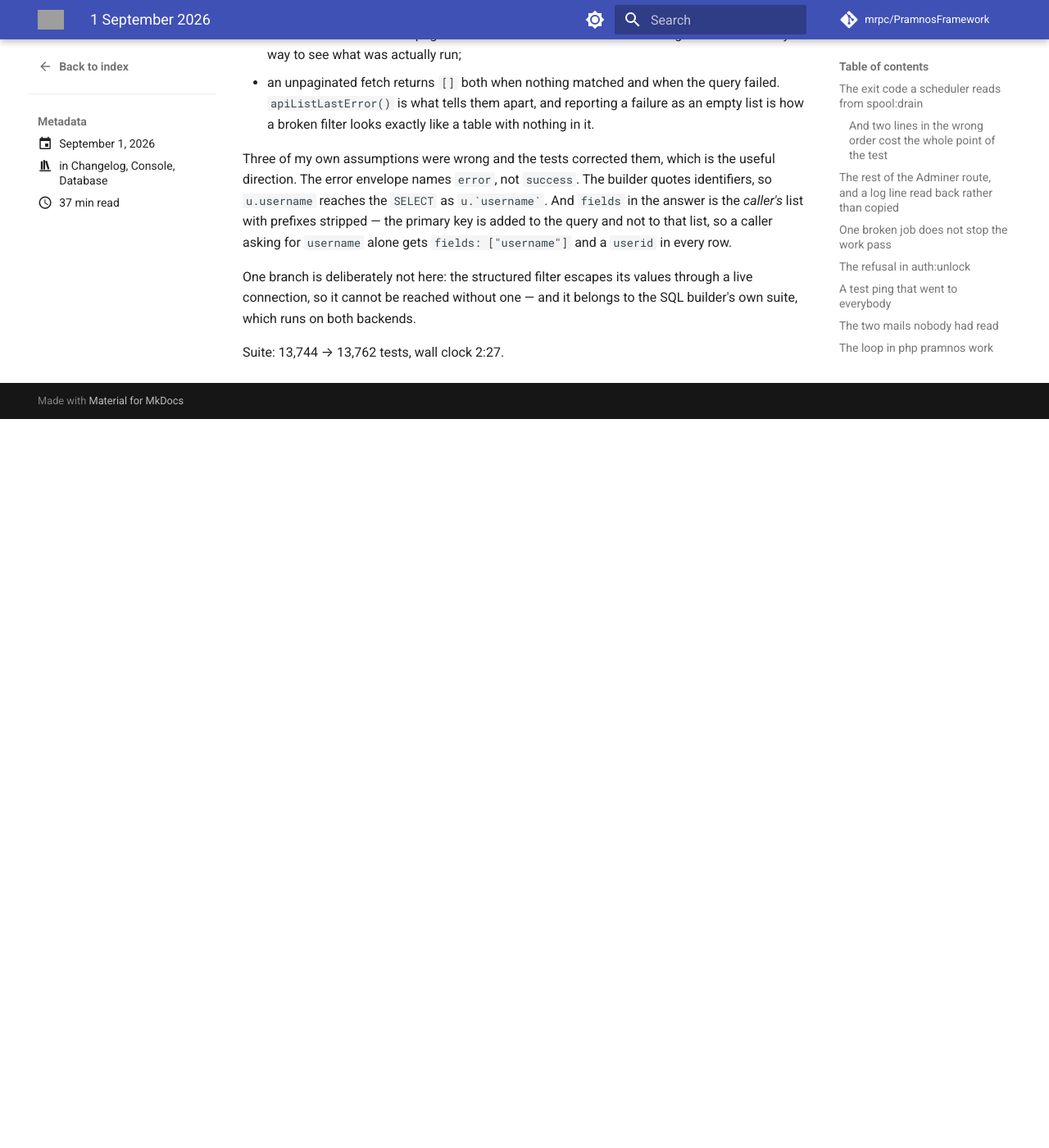
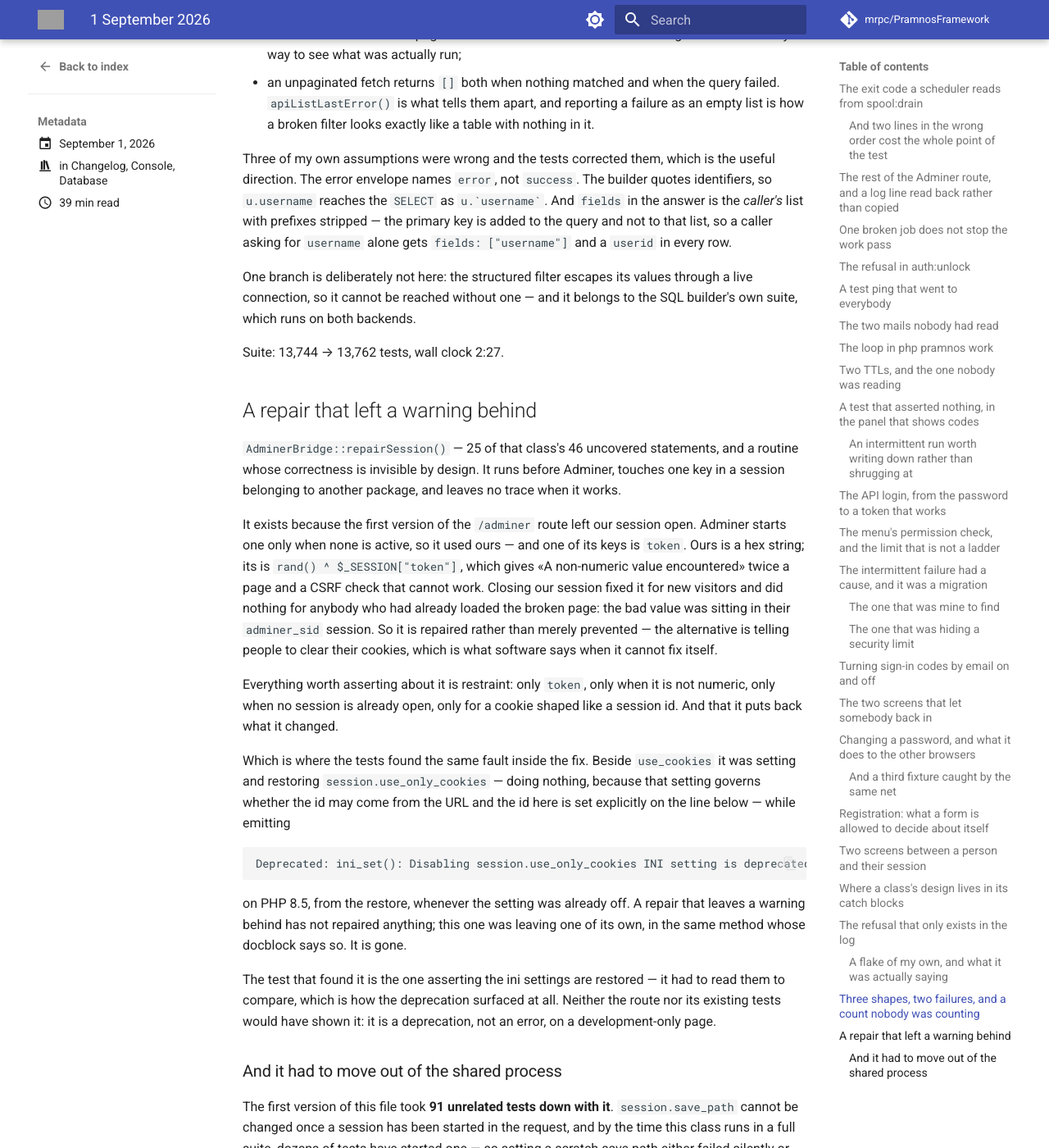
Before and after one commit to mrpc/PramnosFramework, an MkDocs documentation site: the page built from docs/version-history/posts/2026-09-01.md, in a window 1280 px wide and 1400 px high, scrolled down 22611 px. Shown: the whole window at 82% size. Built offline with MkDocs 1.6.1 and Material for MkDocs 9.7.7, drawn with Linux system fonts in a browser that asks for light colours; comment, search, counter and statistics services are not loaded; before the commit the page ends 23122 px from its top, so only the background shows below that; some of the changed text lies outside the part shown; grey boxes are pictures that could not be loaded.

Commit message:
fix(devpanel): stop the Adminer session repair emitting its own deprecation
`repairSession()` set and restored `session.use_only_cookies` beside
`use_cookies`. It was doing nothing — that setting governs whether the session id
may come from the URL, and the id here is set explicitly by `session_id()` on the
line below — while the restore emitted «Disabling session.use_only_cookies INI
setting is deprecated» on PHP 8.5 whenever the setting was already off.

A repair that leaves a warning behind has not repaired anything, which is what
that method's own docblock says about the warning it was written to remove. It
was leaving one of its own.

Tests: 25 of `AdminerBridge`'s 46 uncovered statements were this method, whose
correctness is invisible by design — it runs before Adminer, touches one key in
another package's session, and leaves no trace when it works. Everything asserted
is restraint: only `token`, only when it is not numeric, only when no session is
already open, only for a cookie shaped like a session id, and it puts back what it
changed.

In its own process per test. The first version took 91 unrelated tests down with
it: `session.save_path` cannot be changed once a session has been started in the
request, and by the time this class runs in a full suite dozens of tests have
started one.

Guide: the repair, why it repairs rather than only prevents, and what it restores.

````diff
--- a/docs/Pramnos_DevPanel_Guide.md
+++ b/docs/Pramnos_DevPanel_Guide.md
@@ -173,6 +173,29 @@
 What this does **not** protect against is somebody who already has a root account's session. If
 that is a concern, keep `adminer_autologin` off, and the operator types the database password —
 two locks instead of one.
+
+### The session repair
+
+Adminer starts a session only when none is active, so the first version of this route handed it
+ours. One of the keys it uses is `token`: ours is a hex string and its is
+`rand() ^ $_SESSION["token"]`, which gives «A non-numeric value encountered» twice a page and a
+CSRF check that cannot work.
+
+Closing our session fixed it for a new visitor and did nothing for anybody who had already loaded
+the broken page — the bad value was already in their `adminer_sid` session, waiting for every later
+request. So `AdminerBridge::repairSession()` removes it, rather than only preventing it: the
+alternative is telling people to clear their cookies, which is what software says when it cannot
+fix itself.
+
+It is deliberately narrow. Only `token`, and only when it is not numeric — everything else in
+there is Adminer's. Only when no session is already open, because starting a second one over a live
+session would take the visitor's own with it. Only for a cookie shaped like a session id, because
+that value is under the visitor's control and `session_id()` rejects anything else noisily.
+
+And it restores what it changed: the session name, and `session.use_cookies`.
+`session_start($options)` applies its options as ini settings **for the rest of the request**, so
+without the restore Adminer's own `session_set_cookie_params()` warned «Session cookies cannot be
+used when session.use_cookies is disabled» at the top of every page.
 
 Two details worth knowing:
 
--- a/docs/version-history/posts/2026-09-01.md
+++ b/docs/version-history/posts/2026-09-01.md
@@ -966,3 +966,58 @@
 which runs on both backends.
 
 Suite: 13,744 → 13,762 tests, wall clock 2:27.
+
+## A repair that left a warning behind
+
+`AdminerBridge::repairSession()` — 25 of that class's 46 uncovered statements, and a routine whose
+correctness is invisible by design. It runs before Adminer, touches one key in a session belonging
+to another package, and leaves no trace when it works.
+
+It exists because the first version of the `/adminer` route left our session open. Adminer starts
+one only when none is active, so it used ours — and one of its keys is `token`. Ours is a hex
+string; its is `rand() ^ $_SESSION["token"]`, which gives «A non-numeric value encountered» twice a
+page and a CSRF check that cannot work. Closing our session fixed it for new visitors and did
+nothing for anybody who had already loaded the broken page: the bad value was sitting in their
+`adminer_sid` session. So it is repaired rather than merely prevented — the alternative is telling
+people to clear their cookies, which is what software says when it cannot fix itself.
+
+Everything worth asserting about it is restraint: only `token`, only when it is not numeric, only
+when no session is already open, only for a cookie shaped like a session id. And that it puts back
+what it changed.
+
+Which is where the tests found the same fault inside the fix. Beside `use_cookies` it was setting
+and restoring `session.use_only_cookies` — doing nothing, because that setting governs whether the
+id may come from the URL and the id here is set explicitly on the line below — while emitting
+
+```
+Deprecated: ini_set(): Disabling session.use_only_cookies INI setting is deprecated
+```
+
+on PHP 8.5, from the restore, whenever the setting was already off. A repair that leaves a warning
+behind has not repaired anything; this one was leaving one of its own, in the same method whose
+docblock says so. It is gone.
+
+The test that found it is the one asserting the ini settings are restored — it had to read them to
+compare, which is how the deprecation surfaced at all. Neither the route nor its existing tests
+would have shown it: it is a deprecation, not an error, on a development-only page.
+
+### And it had to move out of the shared process
+
+The first version of this file took **91 unrelated tests down with it**. `session.save_path` cannot
+be changed once a session has been started in the request, and by the time this class runs in a
+full suite, dozens of tests have started one — so setting a scratch save path either failed
+silently or, worse, succeeded and pointed the rest of the suite at a directory this test then
+deleted.
+
+No teardown reaches that. The class runs `#[RunTestsInSeparateProcesses]` now, which is the only
+honest way to test session internals: seven processes, one second. It is the same lesson three
+fixtures taught earlier today — shared state decides a test's outcome — arriving through a door I
+had not checked.
+
+The assertion about the restored ini setting needed the same correction in miniature. It captured
+the value *before* seeding the fixture, and seeding calls `session_start(['use_cookies' => false])`,
+which disables the setting as a side effect — so the expectation was a value that no longer existed
+by the time the repair ran. It now sets the state a real request is in, and asserts the repair
+leaves it that way.
+
+Suite: 13,762 → 13,769 tests, wall clock 2:27.
````
Also changed, not shown: 2 other files.
